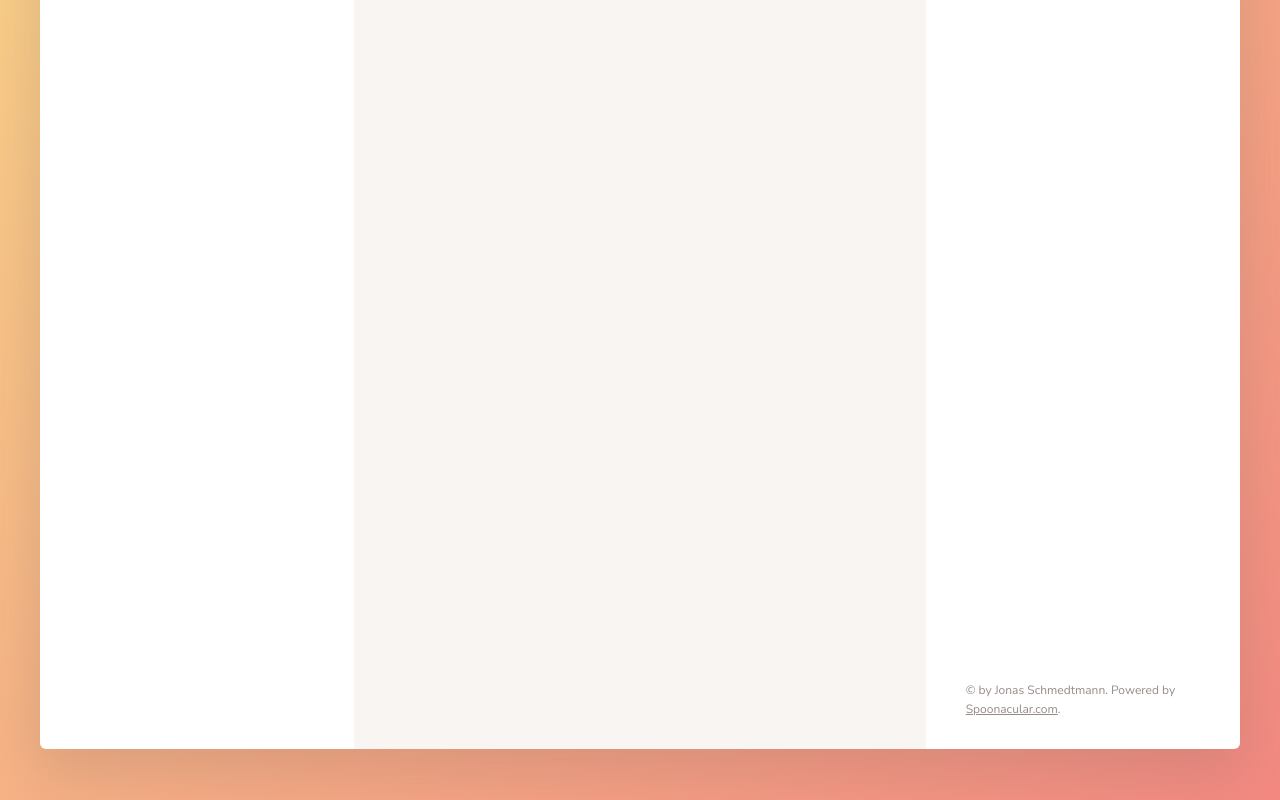
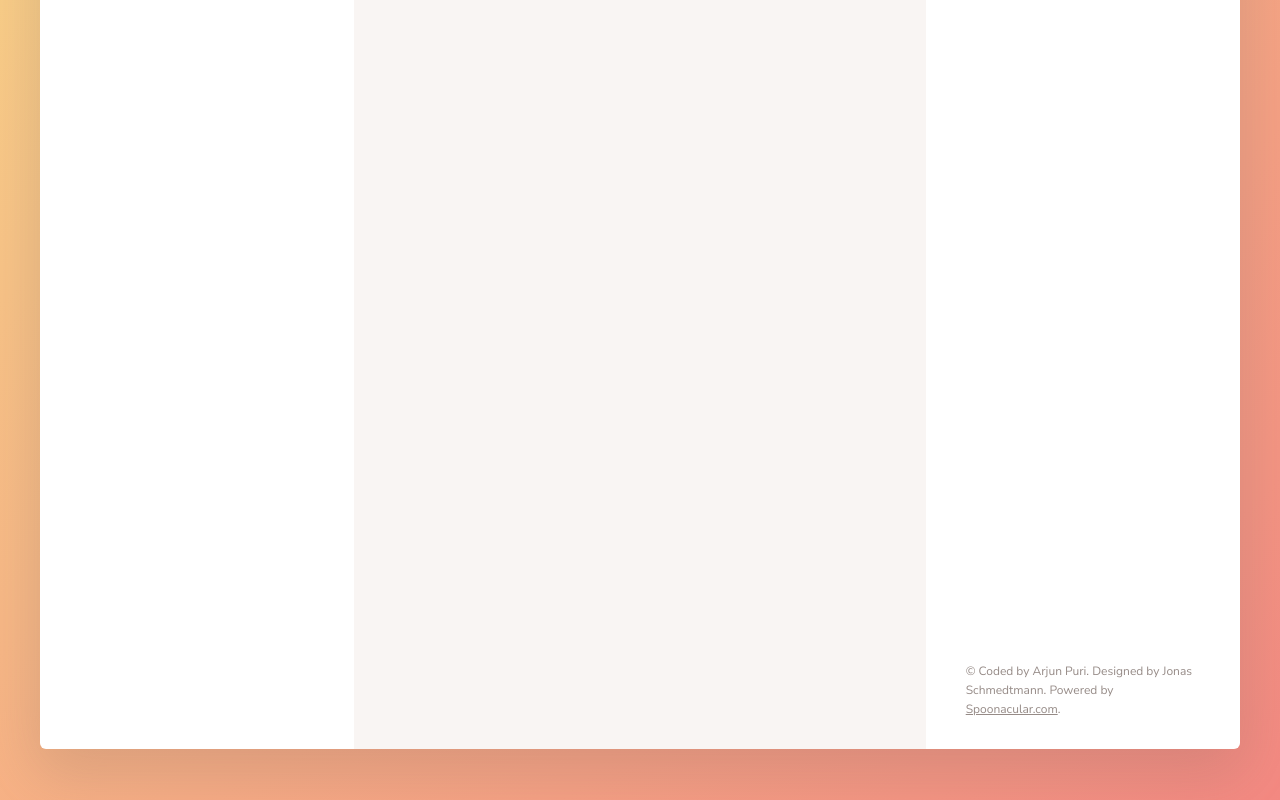
Before and after one commit to AP2610/forkify, a website built with webpack: page src/index.html in a window 1280 px wide. Shown: the part 402-1202 px from the top of the page. Built offline with nearby package versions, Linux system fonts and the light colour scheme.

Commit message:
Few edits to index.html

```diff
--- a/src/index.html
+++ b/src/index.html
@@ -8,7 +8,7 @@
     <link href="https://fonts.googleapis.com/css?family=Nunito+Sans:400,600,700" rel="stylesheet">
     <link rel="stylesheet" type="text/css" href="css/style.css">
     <link rel="shortcut icon" href="img/favicon.png" type="image/x-icon">
-    <title>forkify // Search over 300,000 recipes</title>
+    <title>Spponify // Search over 300,000 recipes</title>
 </head>
 
 <body>
@@ -432,7 +432,7 @@
             </ul>
 
             <div class="copyright">
-                &copy; by Jonas Schmedtmann. Powered by
+                &copy; Coded by Arjun Puri. Designed by Jonas Schmedtmann. Powered by
                 <a href="http://spoonacular.com" target="_blank" class="link">Spoonacular.com</a>.
             </div>
 
```
Also changed, not shown: src/js/index.js (+3 -4 lines), dist/server.js.
